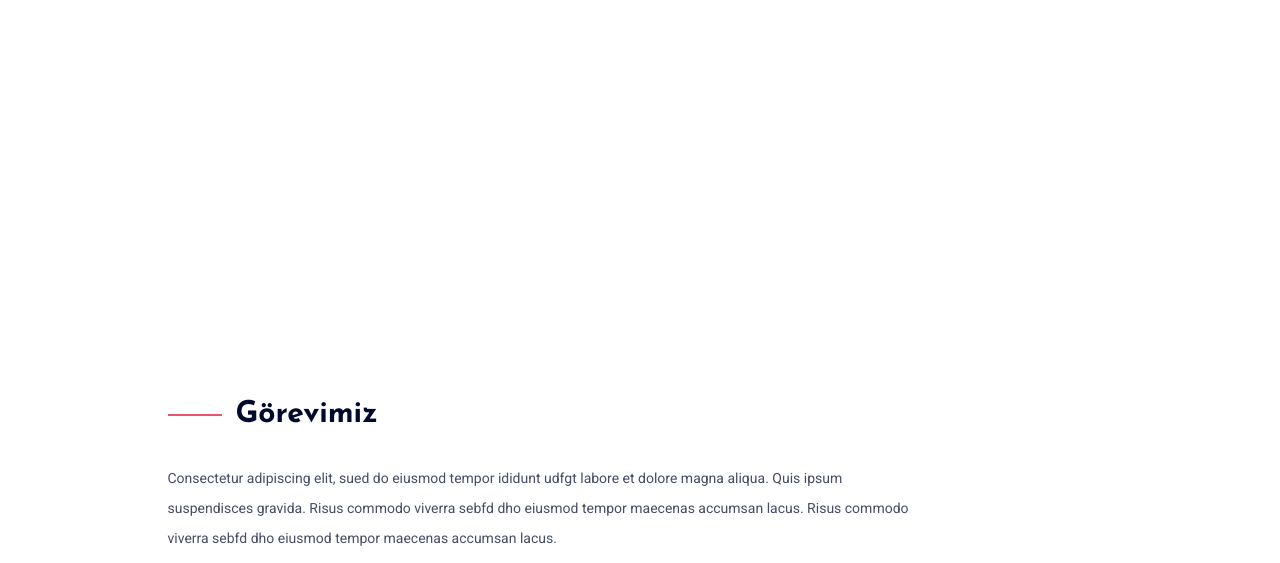
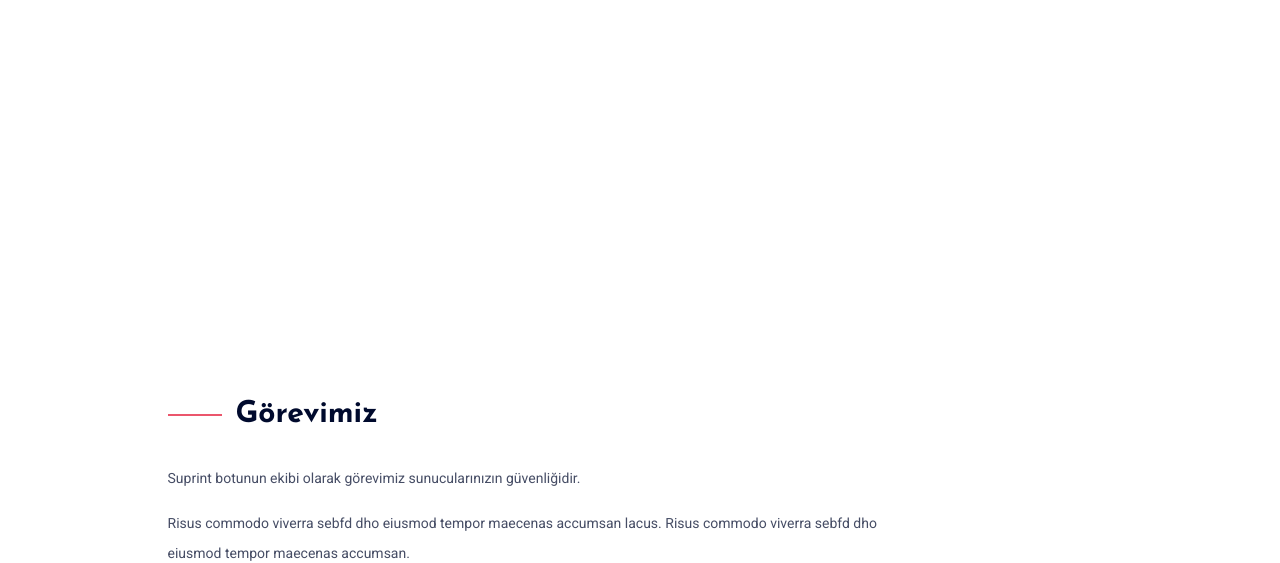
Before and after one commit to superiorcrazy/muhlama, a plain HTML site: page about.html in a window 1280 px wide. Shown: the part 410-973 px from the top of the page. Drawn offline with Linux system fonts and the light colour scheme.

Commit message:
Update about.html

```diff
--- a/about.html
+++ b/about.html
@@ -123,7 +123,7 @@
                     <div class="offset-xl-1 col-lg-8">
                         <div class="about-details-cap mb-50">
                             <h4>Görevimiz</h4>
-                            <p>Consectetur adipiscing elit, sued do eiusmod tempor ididunt udfgt labore et dolore magna aliqua. Quis ipsum suspendisces gravida. Risus commodo viverra sebfd dho eiusmod tempor maecenas accumsan lacus. Risus commodo viverra sebfd dho eiusmod tempor maecenas accumsan lacus.
+                            <p>Suprint botunun ekibi olarak görevimiz sunucularınızın güvenliğidir.
                             </p>
                             <p> Risus commodo viverra sebfd dho eiusmod tempor maecenas accumsan lacus. Risus commodo viverra sebfd dho eiusmod tempor maecenas accumsan.</p>
                         </div>
```
